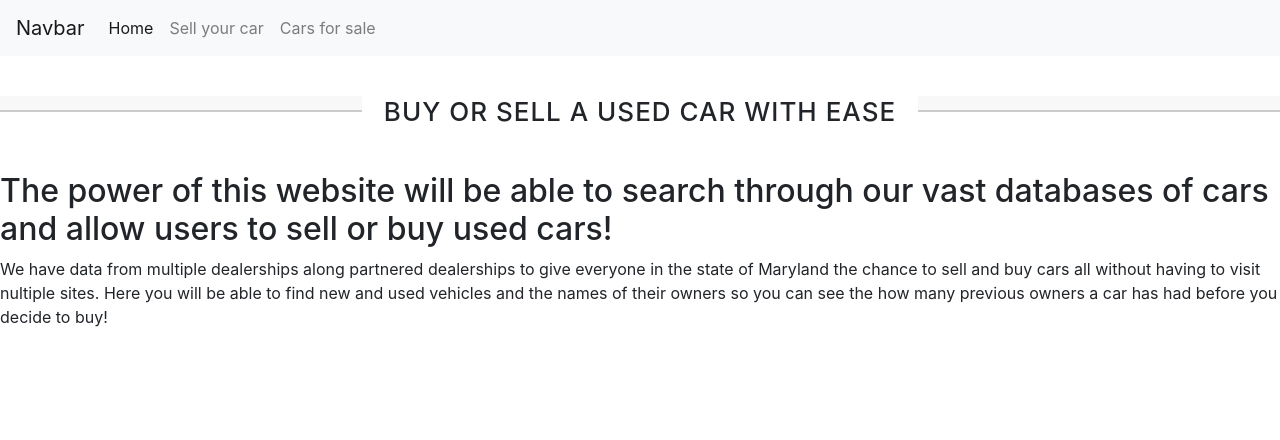
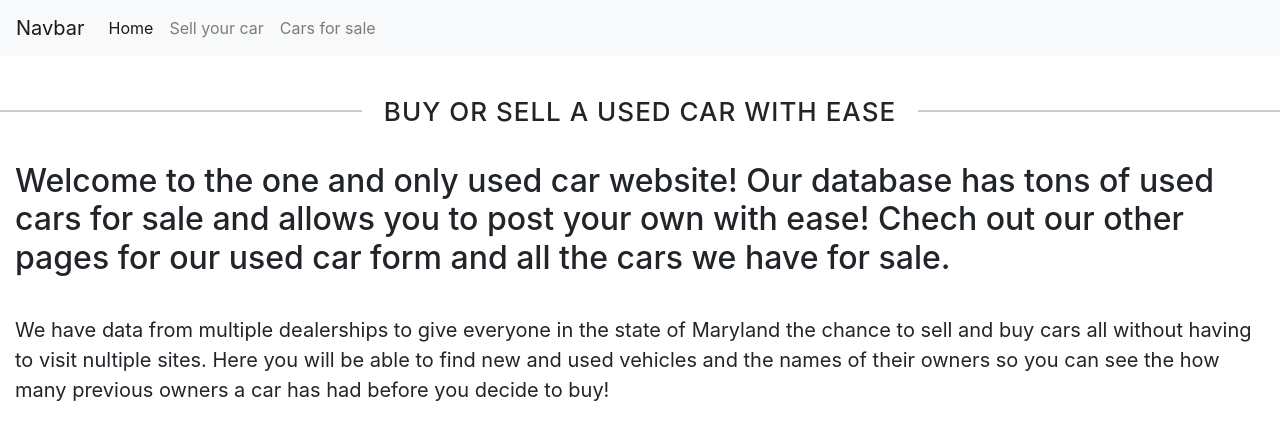
Before and after one commit to Perrydise/phase-3-project, a React (Create React App) app: page / in a window 1280 px wide. Shown: the top 440 px of the page. Built offline with nearby package versions, Linux system fonts and the light colour scheme.

Commit message:
added different verbage

```diff
--- a/src/App.css
+++ b/src/App.css
@@ -57,9 +57,22 @@
   content: " ";
   display: block;
   border-bottom: 2px solid #ccc;
-  background-color:#f8f8f8;
+  background-color:#f8f8f800;
 }
 
 .second-home-header {
+  padding-top: 20px;
+  padding-left: 15px;
+  padding-right: 15px;
+}
+
+.home-p {
+  font-size: 20px;
+  padding-left: 15px;
   padding-top: 30px;
+  padding-right: 15px;
 }
+
+.second-search-header {
+  padding-bottom: 30px;
+}
--- a/src/components/Home.js
+++ b/src/components/Home.js
@@ -7,8 +7,9 @@ function Home () {
         <div class="eight">
             <h1>buy or sell a used car with ease</h1>
         </div>
-            <h2 className="second-home-header">The power of this website will be able to search through our vast databases of cars and allow users to sell or buy used cars!</h2>
-            <p className="home-p">We have data from multiple dealerships along partnered dealerships to give
+            <h2 className="second-home-header">Welcome to the one and only used car website! Our database has tons of used cars
+            for sale and allows you to post your own with ease! Chech out our other pages for our used car form and all the cars we have for sale.</h2>
+            <p className="home-p">We have data from multiple dealerships to give
             everyone in the state of Maryland the chance to sell and buy cars all without having to visit
             nultiple sites.  Here you will be able to find new and used vehicles and the names of their
             owners so you can see the how many previous owners a car has had before you decide to buy!</p>
```
